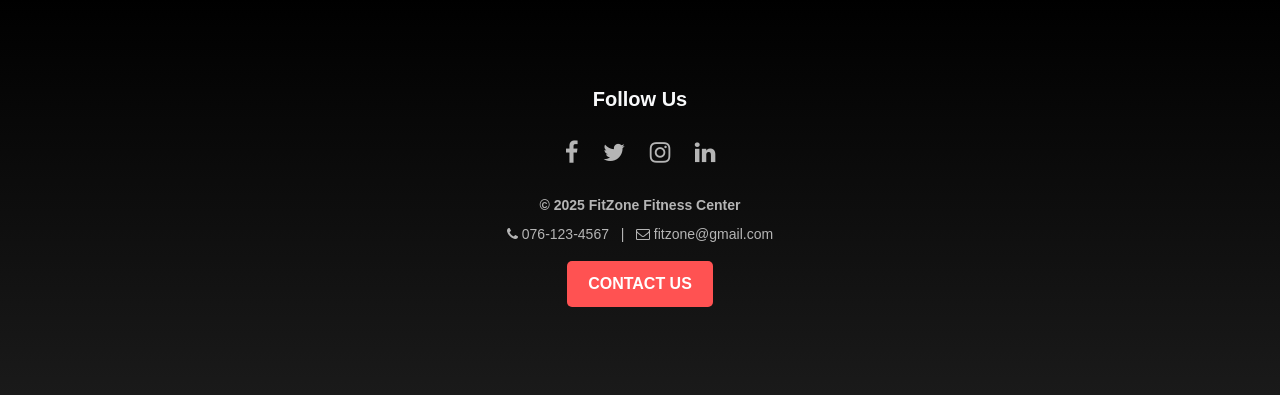
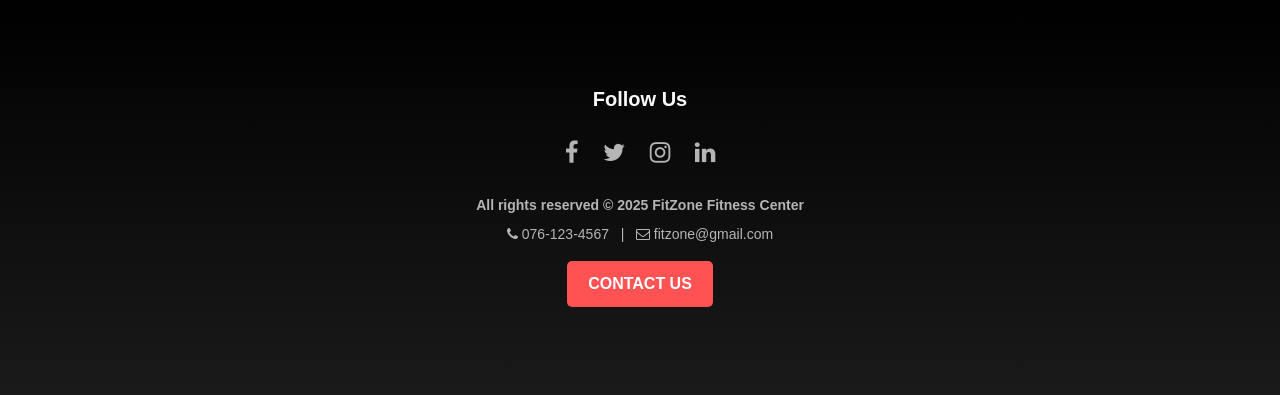
Before and after one commit to Ratheshan03/FitnessZone-Gym-Application, a PHP site: page /blogs.php in a window 1280 px wide. Shown: the part 1059-1454 px from the top of the page. Run offline with PHP 8.4, Linux system fonts and the light colour scheme; data comes from the database, SQL or seed files in the repository; some libraries are stand-ins or nearby versions.

Commit message:
final-changes

```diff
--- a/css/style.css
+++ b/css/style.css
@@ -1,4 +1,3 @@
-/* Reset margins and paddings, set base font */
 * {
     margin: 0;
     padding: 0;
--- a/footer.php
+++ b/footer.php
@@ -16,7 +16,7 @@
             <!-- Copyright Section -->
             <div class="col-sm-12 text-center">
                 <p class="mb-2" style="color: #b5b5b5; font-size: 14px;">
-                    <b>&copy; 2025 FitZone Fitness Center</b>
+                    <b>All rights reserved &copy; 2025 FitZone Fitness Center</b>
                 </p>
                 <p style="color: #b5b5b5; font-size: 14px;">
                     <i class="fa fa-phone"></i> 076-123-4567 &nbsp; | &nbsp;
--- a/header.php
+++ b/header.php
@@ -47,6 +47,7 @@ session_start();
             font-weight: 500;
             margin-right: 10px;
             transition: all 0.3s ease;
+            cursor: pointer;
         }
         .navbar-nav .nav-link:hover {
             color: #ff5252;
--- a/includes/signup.inc.php
+++ b/includes/signup.inc.php
@@ -1,5 +1,4 @@
 <?php
-
 function between($val, $x, $y) {
     $val_len = strlen($val);
     return ($val_len >= $x && $val_len <= $y) ? TRUE : FALSE;
```
Also changed, not shown: blogs.php (+0 -7 lines).
